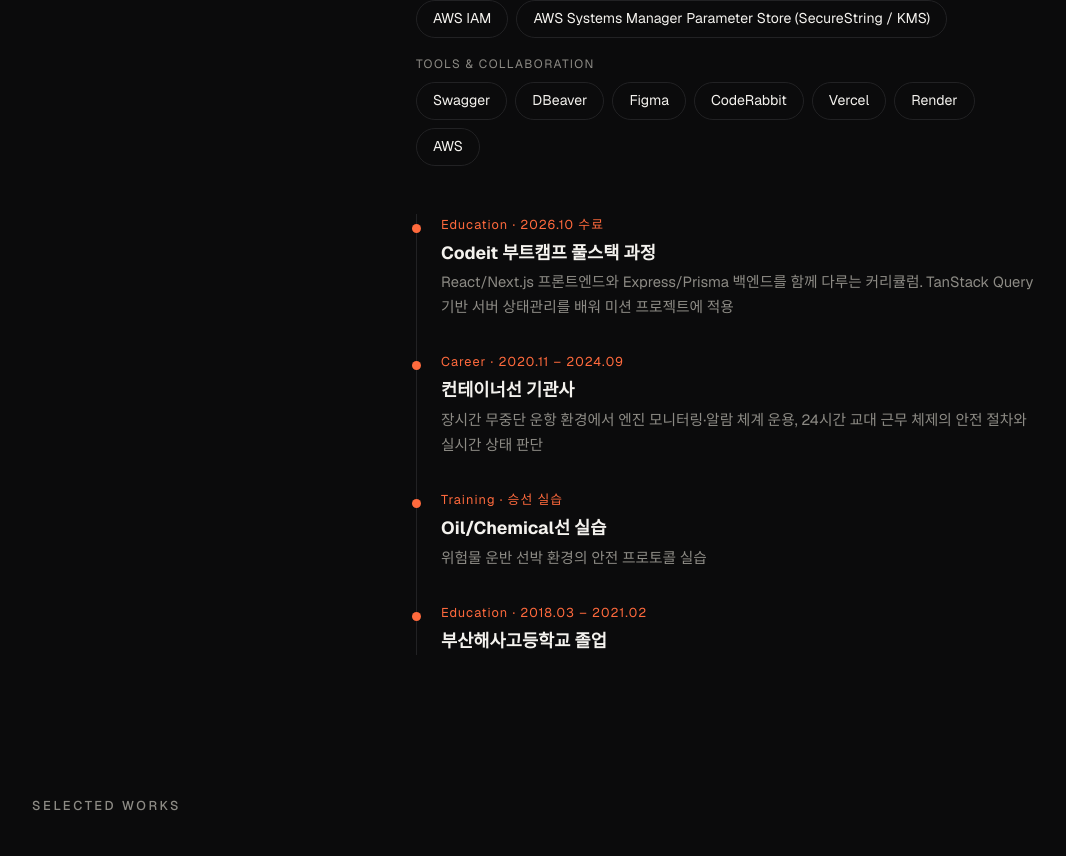
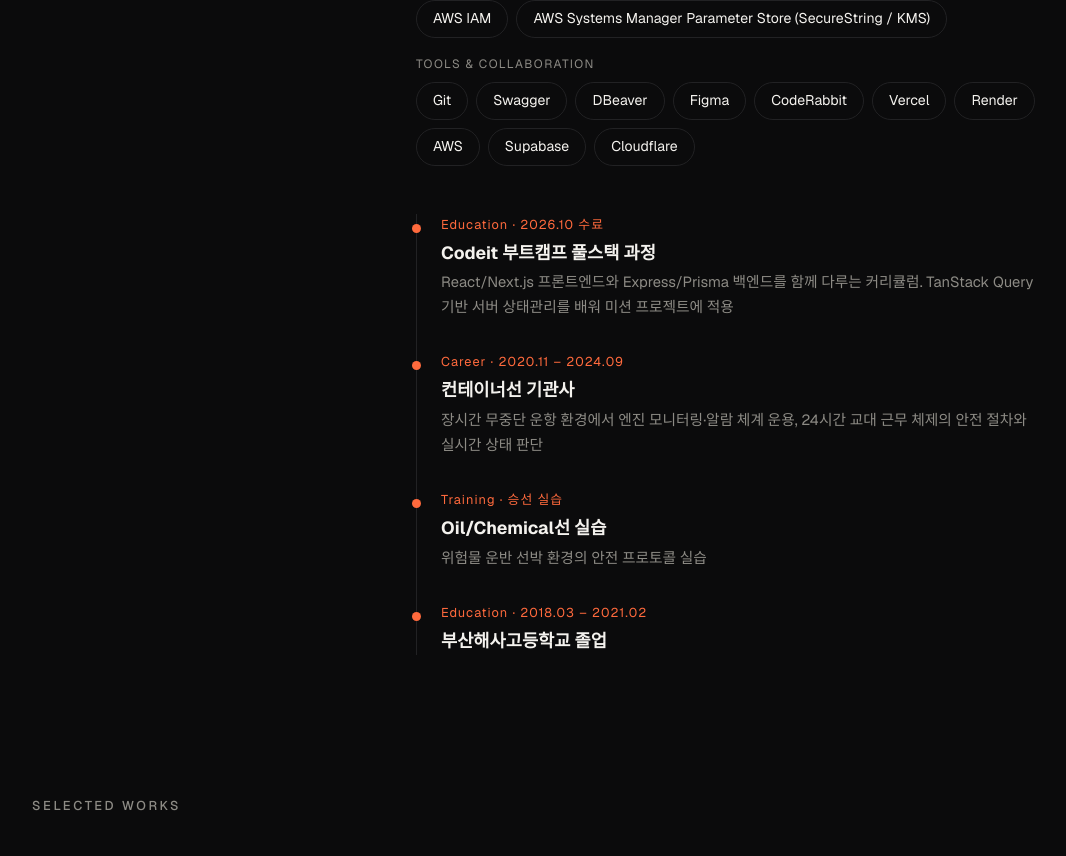
Before and after one commit to singsangsong28/MySite, a Next.js app: page / in a window 1280 px wide. Shown: the part 1654-2510 px from the top of the page, without its empty margins (104-1170 px from the left). Built offline with nearby package versions, Linux system fonts and the light colour scheme.

Commit message:
chore: skills - add Git, Supabase, Cloudflare

```diff
--- a/app/data.ts
+++ b/app/data.ts
@@ -11,7 +11,7 @@ export const skills = [
   { group: "Frontend", items: ["React", "Next.js (App Router)", "TanStack Query", "Tailwind CSS", "Framer Motion"] },
   { group: "Backend", items: ["Express.js", "Prisma ORM", "PostgreSQL", "MongoDB"] },
   { group: "Infra / Security", items: ["AWS IAM", "AWS Systems Manager Parameter Store (SecureString / KMS)"] },
-  { group: "Tools & Collaboration", items: ["Swagger", "DBeaver", "Figma", "CodeRabbit", "Vercel", "Render", "AWS"] },
+  { group: "Tools & Collaboration", items: ["Git", "Swagger", "DBeaver", "Figma", "CodeRabbit", "Vercel", "Render", "AWS", "Supabase", "Cloudflare"] },
 ];
 
 // 이력서에 적힌 것만 넣음. 대학·해기사 면허·자격증은 이력서에 없어서 비워 둠.
```
